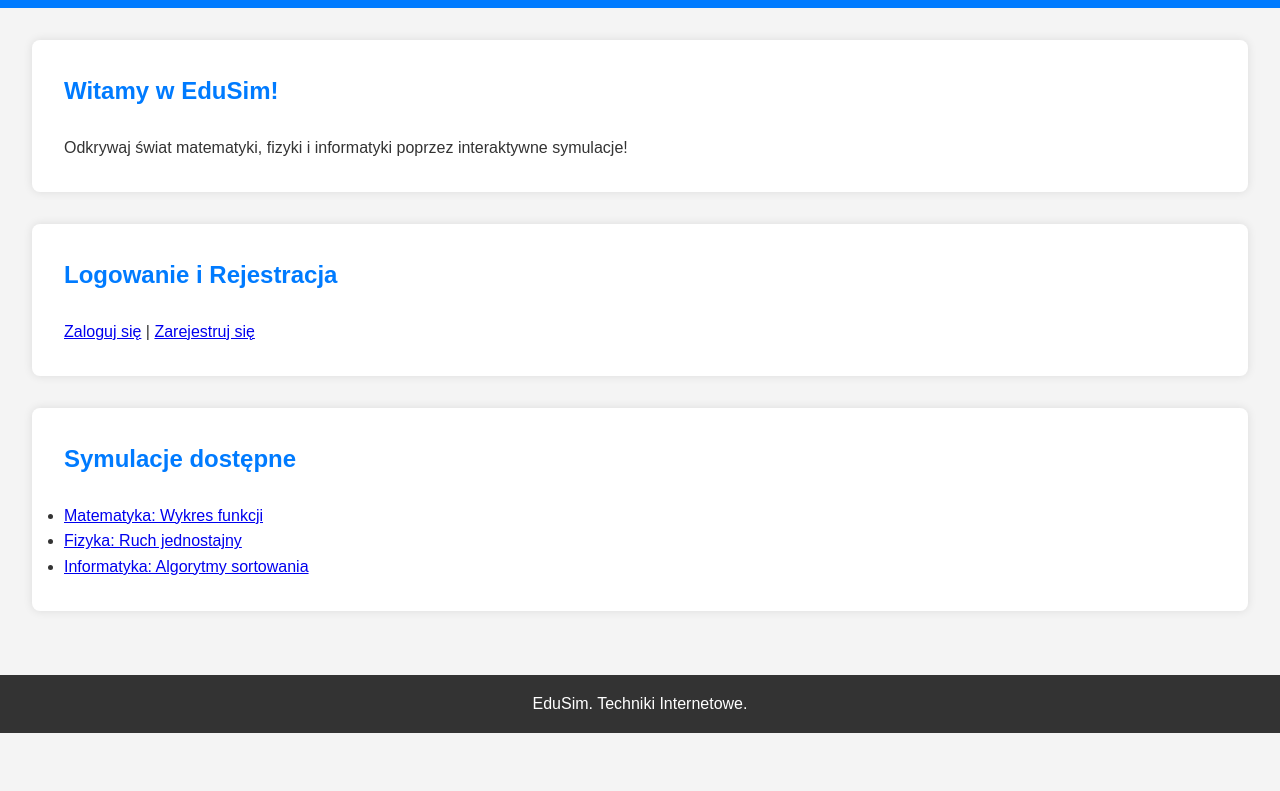
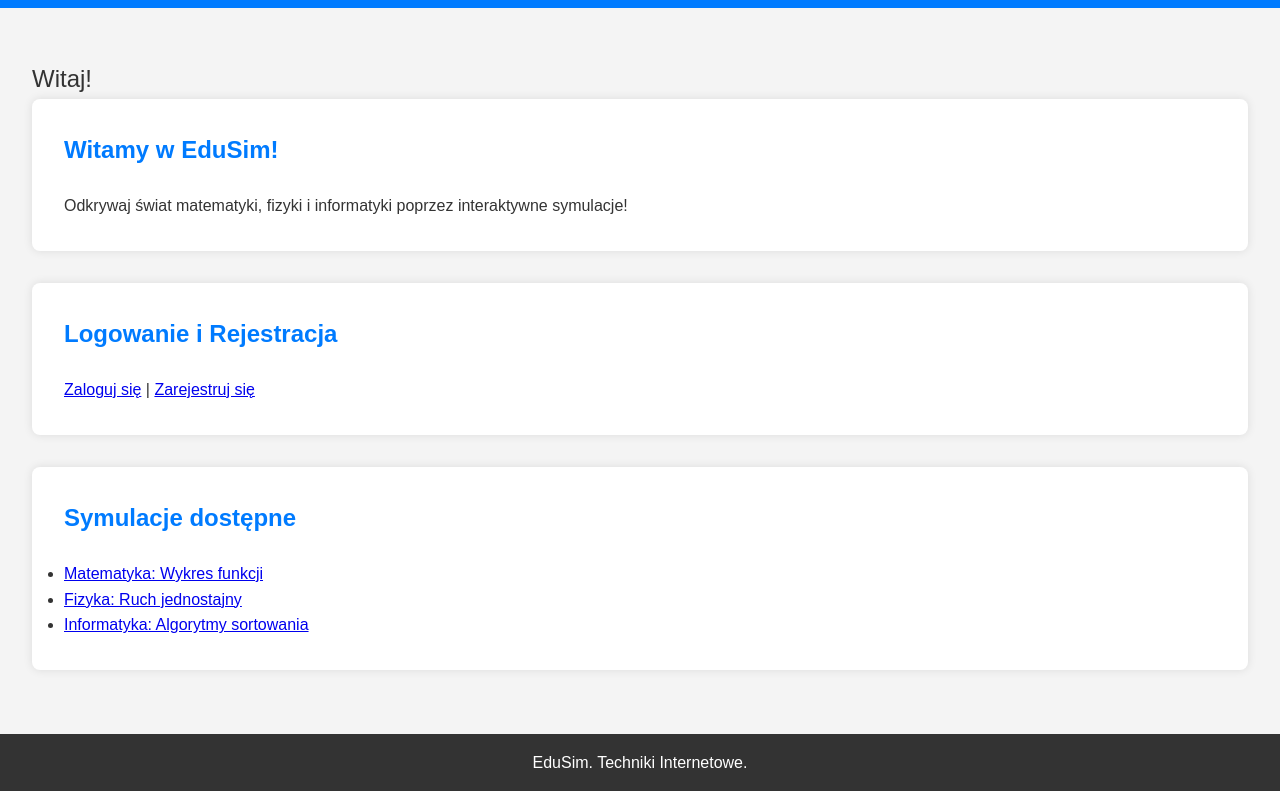
Before and after one commit to maikelele/edusim, a plain HTML site: page public/index.html in a window 1280 px wide. Shown: the part 75-866 px from the top of the page. Before the commit the page ends 808 px from the top, so only its background shows below. Drawn offline with Linux system fonts and the light colour scheme.

Commit message:
added welcomeMessage div

```diff
--- a/public/index.html
+++ b/public/index.html
@@ -18,6 +18,9 @@
 
 <!-- Sekcja główna -->
 <main>
+    <div id="welcomeContainer">
+        <p id="welcomeMessage">Witaj!</p>
+    </div>
     <section id="home">
         <article>
             <h2>Witamy w EduSim!</h2>
@@ -52,6 +55,7 @@
     <p>EduSim. Techniki Internetowe.</p>
 </footer>
 
+<script src="index.js"></script>
 </body>
 
 </html>
```
